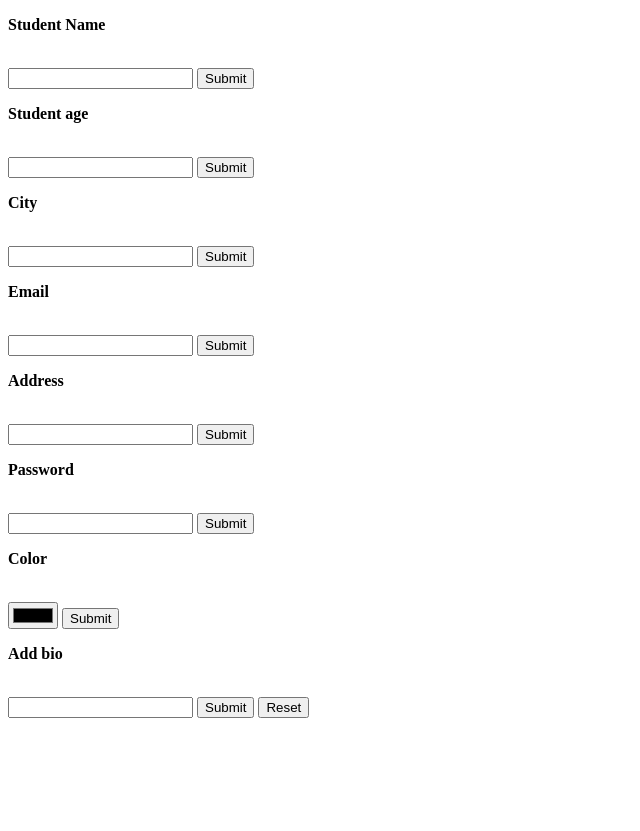
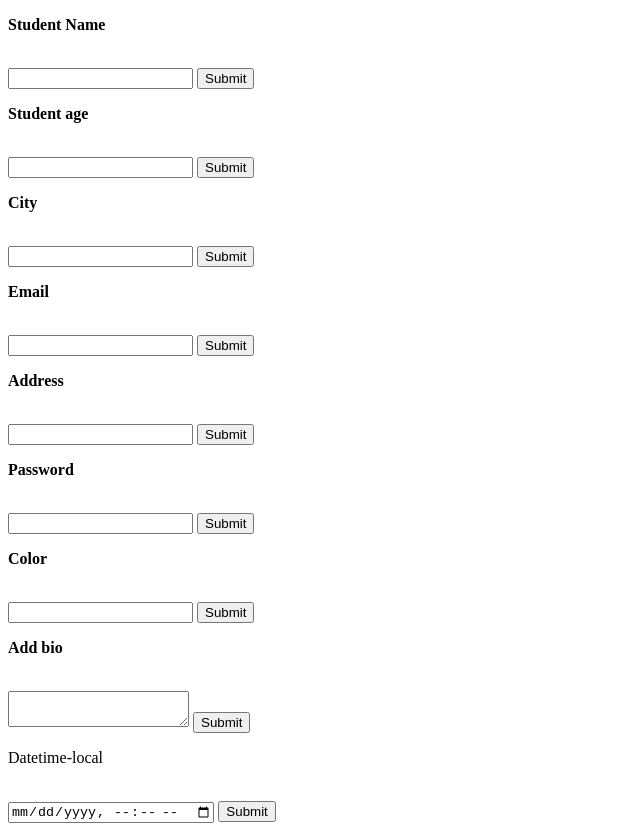
Before and after one commit to barbare19-21/forms1, a plain HTML site: page index.html in a window 1280 px wide. Shown: the whole page, without its empty margins (0-640 px from the left). Before the commit the page ends 800 px from the top, so only its background shows below. Drawn offline with Linux system fonts and the light colour scheme.

Commit message:
Add files via upload

```diff
--- a/index.html
+++ b/index.html
@@ -35,7 +35,7 @@
     <br>
 
     <form action="">
-        <input type="email">
+        <input type="text">
         <input type="submit">
     </form>
     <p><b>Address</b></p>
@@ -59,17 +59,25 @@
     <br>
 
     <form action="">
-        <input type="color">
+        <input type="text">
         <input type="submit">
     </form>
     <p><b>Add bio</b></p>
 
     <br>
 
+    <form action="/">
+
+        <textarea id="" name="" rows="2" cols="20"></textarea>
+
+        <input type="submit" value="Submit">
+      </form>
+    <p>Datetime-local</p>
+    <br>
     <form action="">
-        <input type="textarea">
+        <input type="datetime-local" >
         <input type="submit">
-        <input type="reset">
+
     </form>
 
 </body>
```
